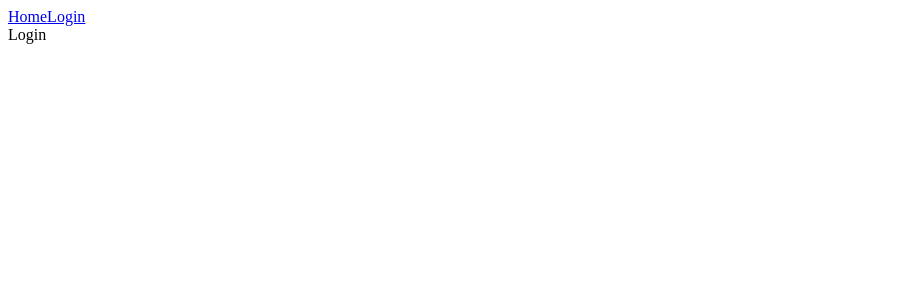
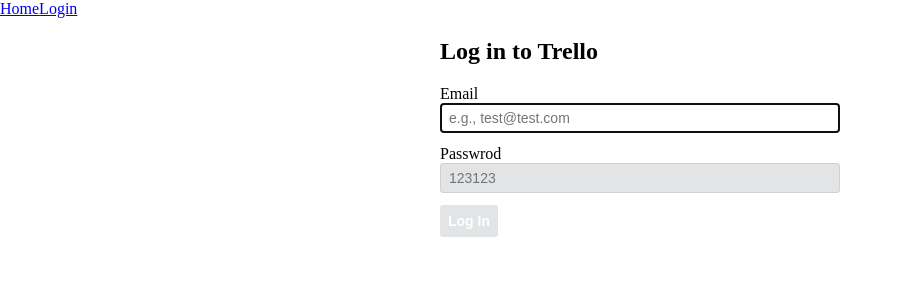
Before and after one commit to yongsoo-kim/study___vue_trello_app, a Vue app: page /login in a window 1280 px wide. Shown: the top 300 px of the page, without its empty margins (0-903 px from the left). Built offline with nearby package versions, Linux system fonts and the light colour scheme.

Commit message:
add login feature

```diff
--- a/src/api/api.js
+++ b/src/api/api.js
@@ -1,19 +1,15 @@
 import axios from "axios";
 import router from "../router/router.js";
 
-
 //각 페이지마다 axios를 일일이 부르는것보다도, 이렇게 라이브러리화 해좋은게 좋다.
-
 
 const DOMAIN = "http://localhost:3000";
 const UNAUTHORIZED = 401;
 const onUnauthorized = () => {
-  router.push("/login");
+  router.push(`/login?rPath=${encodeURIComponent(location.pathname)}`);
 };
 
-
 const request = (method, url, data) => {
-
   //axios는 객체 형식으로도 선언할수 있다.
   return axios({
     method,
@@ -24,16 +20,28 @@
     .catch((error) => {
       // destructuring....This is same as .....const status = error.response.status;
       const { status } = error.response;
-      if (status === UNAUTHORIZED) return onUnauthorized();
-      else throw Error(error);
+      if (status === UNAUTHORIZED) onUnauthorized()
+      throw error.response;
     });
 };
+
+
+export const setAuthInHeader = token => {
+  axios.defaults.headers.common['Authorization'] = token ? `Bearer ${token}` : null
+}
 
 export const board = {
   fetch() {
     return request("get", "/boards");
   },
 };
+
+export const auth = {
+  login(email, password) {
+    return request("post", "/login", {email, password});
+  },
+};
+
 // 단순한 방식. 어디까지나 참고로.
 // axios
 // .get("http://localhost:3000/boards")
--- a/src/components/Home.vue
+++ b/src/components/Home.vue
@@ -47,48 +47,51 @@
 </script>
 
 <style>
-.home-title {
-  padding: 10px;
-  font-size: 18px;
-  font-weight: bold;
+html, body, #app {
+  height: 100%;
+  margin: 0px;
 }
-.board-list {
-  padding: 10px;
+#app {
   display: flex;
-  flex-wrap: wrap;
+  flex-direction: column;
 }
-.board-item {
-  width: 23%;
-  height: 100px;
-  margin: 0 2% 20px 0;
+.container {
+  flex-grow: 1;
+  position: relative;
+}
+.btn {
   border-radius: 3px;
+  padding: 6px 8px;
+  background-color: #e2e4e6;
+  border: none;
+  display: inline-block;
+  color: #fff;
+  font-size: 14px;
+  line-height: 20px;
+  font-weight: 700;
+  cursor: pointer;
 }
-.board-item a {
-  text-decoration: none;
+.btn-success {
+  background-color: #5aac44;
+  box-shadow: 0 1px 0 #519839;
+}
+.form-control {
+  width: 100%;
+  box-sizing: border-box;
+  background-color: #e2e4e6;
+  border: 1px solid #cdd2d4;
+  border-radius: 3px;
   display: block;
-  width: 100%;
-  height: 100%;
+  margin-bottom: 12px;
+  padding: 6px 8px;
+  transition: background-color .3s;
 }
-.board-item a:hover,
-.board-item a:focus {
-  background-color: rgba(0,0,0, .1);
-  color: #666;
+input[type=text].form-control,
+input[type=password].form-control,
+textarea.form-control {
+  font-size: 14px;
 }
-.board-item-title {
-  color: #fff;
-  font-size: 18px;
-  font-weight: 700;
-  padding: 10px;
+.form-control:focus {
+  background-color: #fff;
 }
-.board-item a.new-board-btn {
-  display: table-cell;
-  vertical-align: middle;
-  text-align: center;
-  height: 100px;
-  width: inherit;
-  color: #888;
-  font-weight: 700;
-}
-
-
 </style>
--- a/src/components/Login.vue
+++ b/src/components/Login.vue
@@ -1,14 +1,67 @@
 <template>
-    <div>
-        Login
-    </div>
+  <div class="login">
+    <h2>Log in to Trello</h2>
+    <!-- Form송신을 막는 preventDefault을 실행하고, 대신"onSubmit"를 실행하라 -->
+    <form @submit.prevent="onSubmit">
+      <div>
+        <label for="email">Email</label>
+        <input class="form-control" type="text" name="email" v-model="email" autofocus placeholder="e.g., test@test.com" />
+      </div>
+      <div>
+        <label for="password">Passwrod</label>
+        <input class="form-control" type="password" v-model="password" placeholder="123123" />
+      </div>
+      <button  class="btn" :class="{'btn-success': !invalidForm}" type="submit" :disabled="invalidForm">Log In</button>
+    </form>
+    <p class="error" v-if="error">{{error}}</p>
+  </div>
 </template>
 <script>
+
+import {auth, setAuthInHeader} from '../api/api.js'
+
 export default {
-
+    data() {
+        return{
+            email: '',
+            password: '',
+            error: '',
+            rPath: ''
+        }
+    },
+    created() {
+        this.rPath = this.$route.query.rPath || '/'
+    },
+    computed: {
+        invalidForm() {
+            return !this.email || !this.password
+        }
+    },
+    methods: {
+        onSubmit() {
+            console.log(this.email, this.password)
+            //프로미스 기반이기에, 성공시 then함수로 받는다.
+            auth.login(this.email, this.password)
+            .then(data => {
+                //console.log(data);
+                localStorage.setItem('token', data.accessToken)
+                setAuthInHeader(data.accessToken)
+                this.$router.push(this.rPath)
+            })
+            .catch(err => {
+                this.error = err.data.error
+            })
+        }
+    }
 }
 </script>
 
 <style>
-
+.login {
+  width: 400px;
+  margin: 0 auto;
+}
+.error {
+  color: #f00;
+}
 </style>
```
Lines whose indentation alone changed are shown as unchanged.
